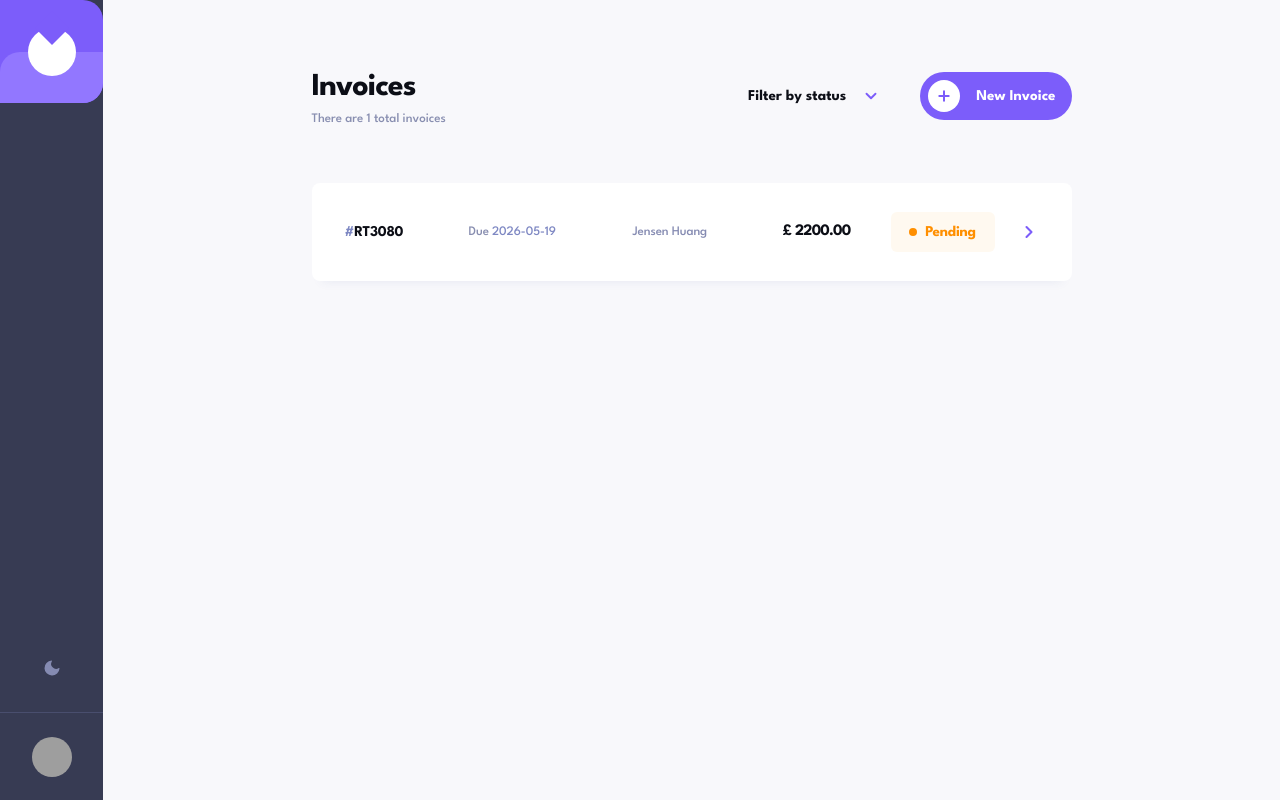
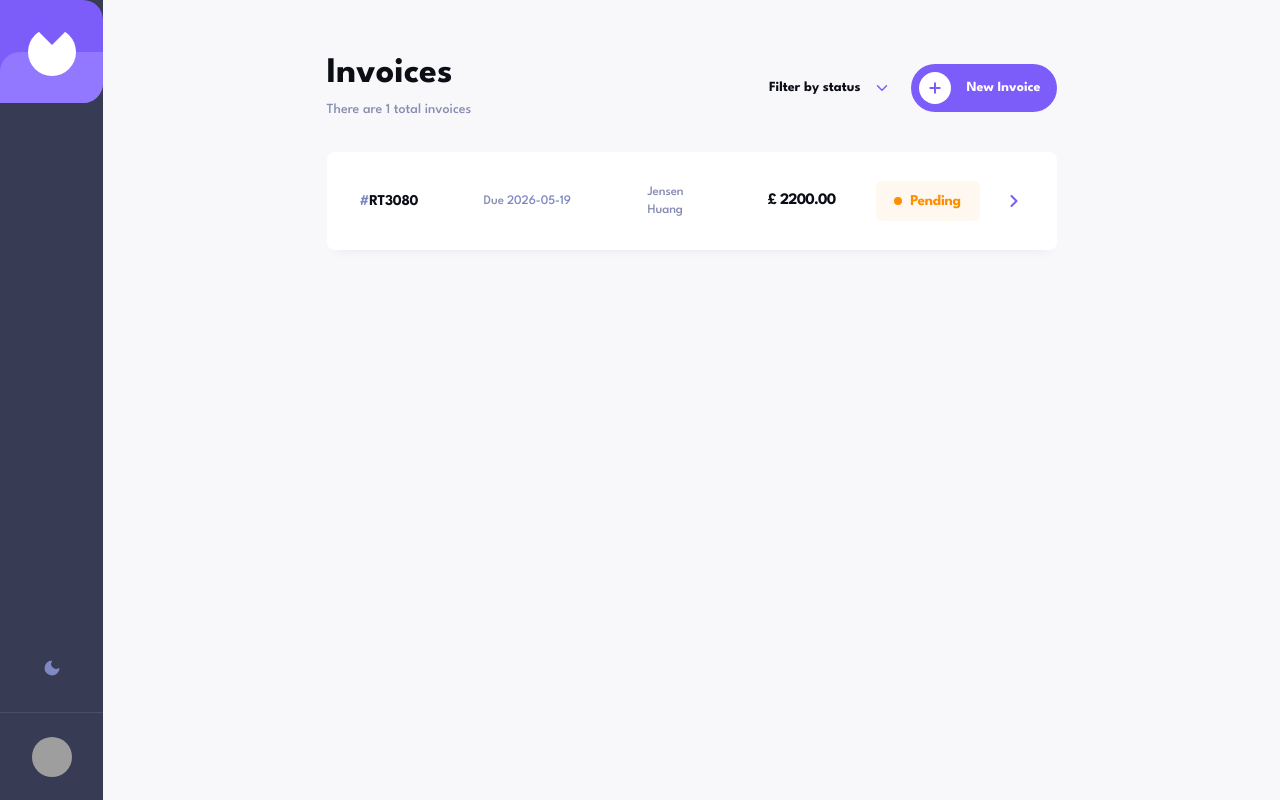
Before and after one commit to Meet-hybrid/hng-stage-2-invoice-app, a React (Vite) app: page / in a window 1280 px wide. Built offline with nearby package versions, Linux system fonts and the light colour scheme; grey boxes are pictures that could not be loaded.

Commit message:
feat: implement working dark mode for app shell and invoice list

```diff
--- a/src/App.tsx
+++ b/src/App.tsx
@@ -1,4 +1,4 @@
-import AppRouter from "./routes/AppRouter";
+import AppRouter from "./routes/router";
 
 function App() {
   return <AppRouter />;
--- a/src/components/InvoiceCard.tsx
+++ b/src/components/InvoiceCard.tsx
@@ -1,5 +1,6 @@
 import { ChevronRight } from "lucide-react";
 import { Link } from "react-router-dom";
+import { useTheme } from "../hooks/useTheme";
 import type { Invoice } from "../types/invoice";
 import StatusBadge from "./StatusBadge";
 
@@ -8,27 +9,50 @@ interface InvoiceCardProps {
 }
 
 function InvoiceCard({ invoice }: InvoiceCardProps) {
+  const { theme } = useTheme();
+  const isDark = theme === "dark";
+
   return (
     <Link
       to={`/invoice/${invoice.id}`}
-      className="block rounded-lg border border-transparent bg-white px-6 py-6 shadow-[0_10px_10px_-10px_rgba(72,84,159,0.1004)] transition hover:border-[#7C5DFA] md:px-8 md:py-7"
+      className={`block rounded-lg border border-transparent px-6 py-6 shadow-[0_10px_10px_-10px_rgba(72,84,159,0.1004)] transition hover:border-[#7C5DFA] md:px-8 md:py-7 ${
+        isDark ? "bg-[#1E2139]" : "bg-white"
+      }`}
     >
       <div className="flex flex-col gap-6 md:grid md:grid-cols-[100px_140px_1fr_110px_120px_20px] md:items-center md:gap-6">
-        <h2 className="text-[15px] font-bold tracking-[-0.25px] text-[#0C0E16]">
+        <h2
+          className={`text-[15px] font-bold tracking-[-0.25px] ${
+            isDark ? "text-white" : "text-[#0C0E16]"
+          }`}
+        >
           <span className="text-[#7E88C3]">#</span>
           {invoice.id}
         </h2>
 
-        <p className="text-[13px] font-medium tracking-[-0.1px] text-[#7E88C3]">
-          <span className="text-[#888EB0]">Due </span>
+        <p
+          className={`text-[13px] font-medium tracking-[-0.1px] ${
+            isDark ? "text-[#DFE3FA]" : "text-[#7E88C3]"
+          }`}
+        >
+          <span className={isDark ? "text-[#888EB0]" : "text-[#888EB0]"}>
+            Due{" "}
+          </span>
           {invoice.paymentDue}
         </p>
 
-        <p className="text-[13px] font-medium tracking-[-0.1px] text-[#858BB2] md:text-left">
+        <p
+          className={`text-[13px] font-medium tracking-[-0.1px] ${
+            isDark ? "text-[#DFE3FA]" : "text-[#858BB2]"
+          }`}
+        >
           {invoice.clientName}
         </p>
 
-        <p className="text-[16px] font-bold tracking-[-0.8px] text-[#0C0E16] md:text-right">
+        <p
+          className={`text-[16px] font-bold tracking-[-0.8px] md:text-right ${
+            isDark ? "text-white" : "text-[#0C0E16]"
+          }`}
+        >
           £ {invoice.total.toFixed(2)}
         </p>
 
--- a/src/components/MobileNavbar.tsx
+++ b/src/components/MobileNavbar.tsx
@@ -1,6 +1,9 @@
 import { Moon } from "lucide-react";
+import { useTheme } from "../hooks/useTheme";
 
 function MobileNavbar() {
+  const { toggleTheme } = useTheme();
+
   return (
     <header className="flex h-18 items-center justify-between bg-[#373B53] lg:hidden">
       <div className="relative flex h-full w-18 items-center justify-center overflow-hidden rounded-r-[20px] bg-[#7C5DFA]">
@@ -14,8 +17,9 @@ function MobileNavbar() {
       <div className="flex h-full items-center">
         <button
           type="button"
+          onClick={toggleTheme}
           aria-label="Toggle theme"
-          className="flex h-full items-center justify-center px-6 text-[#858BB2] transition hover:text-white"
+          className="flex h-full items-center justify-center px-6 text-[#7E88C3] transition hover:text-white"
         >
           <Moon size={20} fill="currentColor" strokeWidth={0} />
         </button>
--- a/src/components/Sidebar.tsx
+++ b/src/components/Sidebar.tsx
@@ -1,8 +1,11 @@
 import { Moon } from "lucide-react";
+import { useTheme } from "../hooks/useTheme";
 
 function Sidebar() {
+  const { toggleTheme } = useTheme();
+
   return (
-    <aside className="hidden h-screen w-25.75 flex-col justify-between bg-[#373B53] lg:flex">
+    <aside className="hidden w-25.75 flex-col justify-between bg-[#373B53] lg:flex">
       <div className="relative flex h-25.75 items-center justify-center overflow-hidden rounded-r-[20px] bg-[#7C5DFA]">
         <div className="absolute bottom-0 left-0 right-0 h-1/2 rounded-tl-[20px] bg-[#9277FF]" />
 
@@ -14,8 +17,9 @@ function Sidebar() {
       <div className="mt-auto flex flex-col items-center">
         <button
           type="button"
+          onClick={toggleTheme}
           aria-label="Toggle theme"
-          className="flex h-22 w-full items-center justify-center text-[#858BB2] transition hover:text-white"
+          className="flex h-22 w-full items-center justify-center text-[#7E88C3] transition hover:text-white"
         >
           <Moon size={20} fill="currentColor" strokeWidth={0} />
         </button>
--- a/src/components/StatusBadge.tsx
+++ b/src/components/StatusBadge.tsx
@@ -1,16 +1,22 @@
+import { useTheme } from "../hooks/useTheme";
 import type { InvoiceStatus } from "../types/invoice";
 
 interface StatusBadgeProps {
   status: InvoiceStatus;
 }
 
-const statusStyles: Record<InvoiceStatus, string> = {
-  draft: "bg-[#373B53]/6 text-[#373B53]",
-  pending: "bg-[#FF8F00]/6 text-[#FF8F00]",
-  paid: "bg-[#33D69F]/6 text-[#33D69F]",
-};
+function StatusBadge({ status }: StatusBadgeProps) {
+  const { theme } = useTheme();
+  const isDark = theme === "dark";
 
-function StatusBadge({ status }: StatusBadgeProps) {
+  const statusStyles: Record<InvoiceStatus, string> = {
+    paid: "bg-[rgba(51,214,159,0.06)] text-[#33D69F]",
+    pending: "bg-[rgba(255,143,0,0.06)] text-[#FF8F00]",
+    draft: isDark
+      ? "bg-[rgba(223,227,250,0.06)] text-[#DFE3FA]"
+      : "bg-[rgba(55,59,83,0.06)] text-[#373B53]",
+  };
+
   return (
     <div
       className={`inline-flex h-10 min-w-26 items-center justify-center gap-2 rounded-md px-4 text-[15px] font-bold capitalize tracking-[-0.25px] ${statusStyles[status]}`}
--- /dev/null
+++ b/src/context/ThemeContext.tsx
@@ -0,0 +1,40 @@
+import { useEffect, useMemo, useState, type ReactNode } from "react";
+import { ThemeContext, type Theme } from "./theme-context";
+
+function getInitialTheme(): Theme {
+  const savedTheme = localStorage.getItem("theme");
+
+  if (savedTheme === "light" || savedTheme === "dark") {
+    return savedTheme;
+  }
+
+  return "light";
+}
+
+type ThemeProviderProps = {
+  children: ReactNode;
+};
+
+export function ThemeProvider({ children }: ThemeProviderProps) {
+  const [theme, setTheme] = useState<Theme>(getInitialTheme);
+
+  useEffect(() => {
+    localStorage.setItem("theme", theme);
+  }, [theme]);
+
+  const toggleTheme = () => {
+    setTheme((currentTheme) => (currentTheme === "light" ? "dark" : "light"));
+  };
+
+  const value = useMemo(
+    () => ({
+      theme,
+      toggleTheme,
+    }),
+    [theme],
+  );
+
+  return (
+    <ThemeContext.Provider value={value}>{children}</ThemeContext.Provider>
+  );
+}
--- /dev/null
+++ b/src/context/theme-context.ts
@@ -0,0 +1,12 @@
+import { createContext } from "react";
+
+export type Theme = "light" | "dark";
+
+export type ThemeContextType = {
+  theme: Theme;
+  toggleTheme: () => void;
+};
+
+export const ThemeContext = createContext<ThemeContextType | undefined>(
+  undefined,
+);
--- /dev/null
+++ b/src/hooks/useTheme.ts
@@ -0,0 +1,12 @@
+import { useContext } from "react";
+import { ThemeContext } from "../context/theme-context";
+
+export function useTheme() {
+  const context = useContext(ThemeContext);
+
+  if (!context) {
+    throw new Error("useTheme must be used within a ThemeProvider");
+  }
+
+  return context;
+}
--- a/src/layout/AppLayout.tsx
+++ b/src/layout/AppLayout.tsx
@@ -1,18 +1,32 @@
 import { Outlet } from "react-router-dom";
+import MobileNavbar from "../components/MobileNavbar";
 import Sidebar from "../components/Sidebar";
-import MobileNavbar from "../components/MobileNavbar";
+import { useTheme } from "../hooks/useTheme";
 
 function AppLayout() {
+  const { theme } = useTheme();
+  const isDark = theme === "dark";
+
   return (
-    <div className="min-h-screen bg-[#F8F8FB] lg:bg-[#F8F8FB]">
-      <MobileNavbar />
-
-      <div className="lg:flex lg:min-h-screen">
+    <div
+      className={`min-h-screen transition-colors duration-300 ${
+        isDark ? "bg-[#141625]" : "bg-[#F8F8FB]"
+      }`}
+    >
+      <div className="mx-auto min-h-screen lg:flex lg:max-w-360 lg:items-stretch">
         <Sidebar />
 
-        <main className="flex-1 px-6 py-8 sm:px-10 lg:px-14 lg:py-18">
-          <Outlet />
-        </main>
+        <div className="flex min-h-screen flex-1 flex-col">
+          <MobileNavbar />
+
+          <main
+            className={`flex-1 px-6 py-8 transition-colors duration-300 md:px-12 md:py-14 xl:px-20 ${
+              isDark ? "bg-[#141625]" : "bg-[#F8F8FB]"
+            }`}
+          >
+            <Outlet />
+          </main>
+        </div>
       </div>
     </div>
   );
--- a/src/pages/InvoiceListPage.tsx
+++ b/src/pages/InvoiceListPage.tsx
@@ -1,42 +1,52 @@
+import { ChevronDown, Plus } from "lucide-react";
 import rawInvoices from "../data/data.json";
 import InvoiceCard from "../components/InvoiceCard";
+import { useTheme } from "../hooks/useTheme";
 import type { Invoice } from "../types/invoice";
-import { ChevronDown, Plus } from "lucide-react";
 
 const invoices = rawInvoices as Invoice[];
 
 function InvoiceListPage() {
+  const { theme } = useTheme();
+  const isDark = theme === "dark";
+
   return (
-    <section className="mx-auto w-full max-w-182.5 xl:max-w-190">
-      <div className="flex items-start justify-between gap-6">
+    <section className="mx-auto w-full max-w-182.5">
+      <div className="flex flex-col gap-6 md:flex-row md:items-center md:justify-between">
         <div>
-          <h1 className="text-[32px] font-bold leading-none tracking-[-1px] text-[#0C0E16]">
+          <h1
+            className={`text-3xl font-bold leading-none md:text-4xl ${
+              isDark ? "text-white" : "text-[#0C0E16]"
+            }`}
+          >
             Invoices
           </h1>
 
-          <p className="mt-2 text-[13px] font-medium leading-3.75 text-[#888EB0]">
+          <p
+            className={`mt-2 text-sm font-medium ${
+              isDark ? "text-[#DFE3FA]" : "text-[#888EB0]"
+            }`}
+          >
             There are {invoices.length} total invoices
           </p>
         </div>
 
-        <div className="flex items-center gap-10">
+        <div className="flex items-center gap-5 self-start md:self-auto">
           <button
             type="button"
-            className="hidden items-center gap-4 text-[15px] font-bold text-[#0C0E16] md:inline-flex"
+            className={`flex items-center gap-3 text-sm font-bold transition ${
+              isDark ? "text-white" : "text-[#0C0E16]"
+            }`}
           >
             <span>Filter by status</span>
-            <ChevronDown
-              size={18}
-              className="text-[#7C5DFA]"
-              strokeWidth={2.5}
-            />
+            <ChevronDown size={18} className="text-[#7C5DFA]" />
           </button>
 
           <button
             type="button"
-            className="inline-flex h-12 items-center rounded-full bg-[#7C5DFA] pl-2 pr-4 text-[15px] font-bold text-white transition hover:bg-[#9277FF]"
+            className="inline-flex h-12 items-center gap-4 rounded-full bg-[#7C5DFA] pl-2 pr-4 text-sm font-bold text-white transition hover:bg-[#9277FF]"
           >
-            <span className="mr-4 flex h-8 w-8 items-center justify-center rounded-full bg-white">
+            <span className="flex h-8 w-8 items-center justify-center rounded-full bg-white">
               <Plus size={16} className="text-[#7C5DFA]" strokeWidth={3} />
             </span>
             <span>New Invoice</span>
@@ -44,7 +54,7 @@ function InvoiceListPage() {
         </div>
       </div>
 
-      <div className="mt-14 space-y-4">
+      <div className="mt-8 space-y-4">
         {invoices.map((invoice) => (
           <InvoiceCard key={invoice.id} invoice={invoice} />
         ))}
--- a/src/routes/AppRouter.tsx
+++ b/src/routes/router.tsx
@@ -1,9 +1,9 @@
-import { createBrowserRouter, RouterProvider } from "react-router-dom";
+import { createBrowserRouter } from "react-router-dom";
 import AppLayout from "../layout/AppLayout";
 import InvoiceDetailPage from "../pages/InvoiceDetailPage";
 import InvoiceListPage from "../pages/InvoiceListPage";
 
-const router = createBrowserRouter([
+export const router = createBrowserRouter([
   {
     path: "/",
     element: <AppLayout />,
@@ -19,9 +19,3 @@ const router = createBrowserRouter([
     ],
   },
 ]);
-
-function AppRouter() {
-  return <RouterProvider router={router} />;
-}
-
-export default AppRouter;
```
Also changed, not shown: src/main.tsx (+6 -2 lines).
